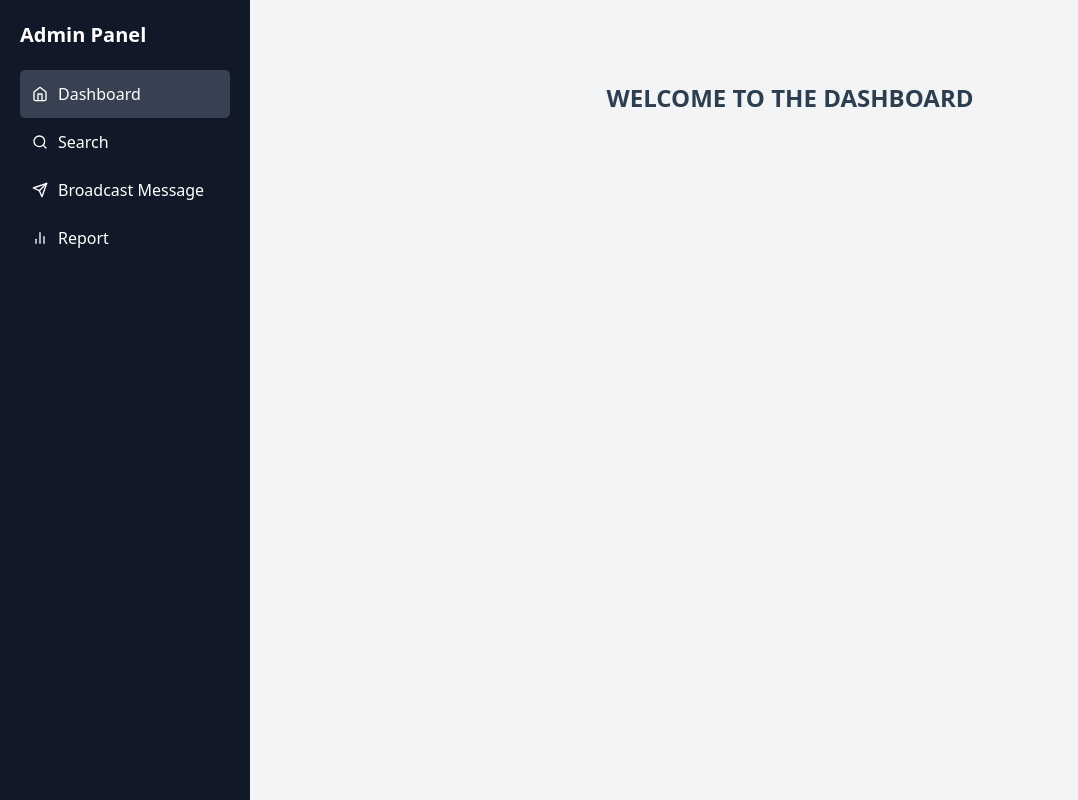
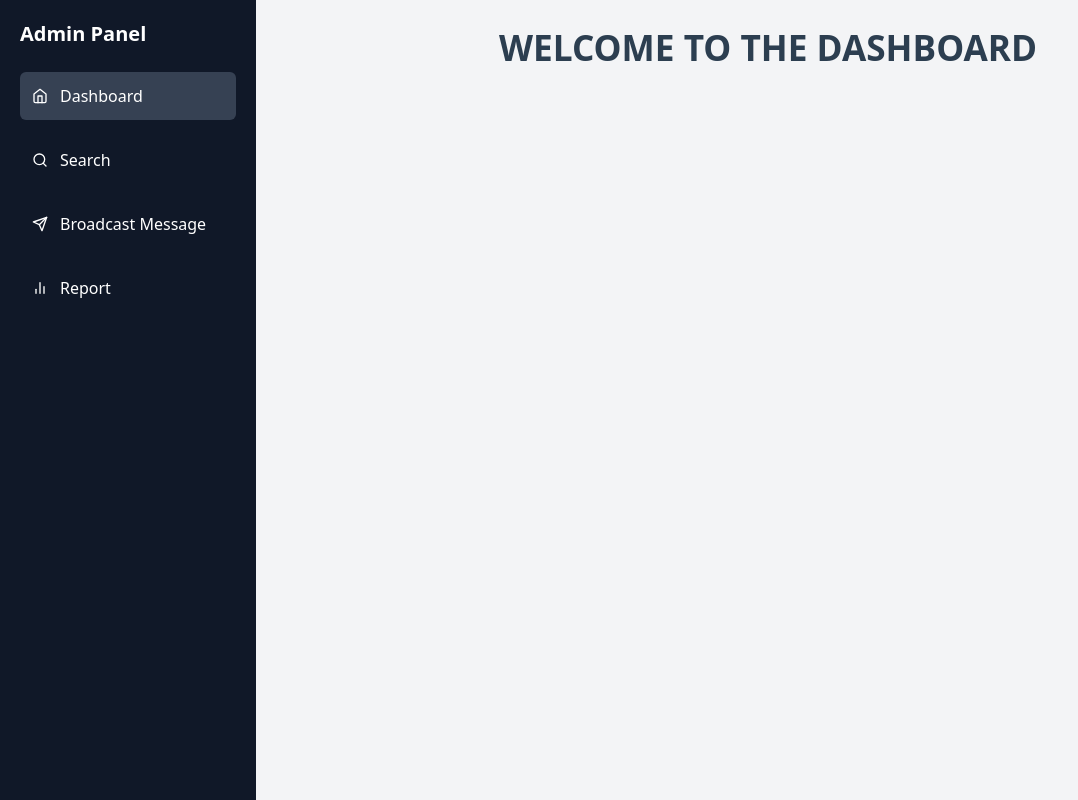
Before and after one commit to salistack/Meetzy, a React (Vite) app in the folder frontend/: page /admin/AdminDashboard in a window 1280 px wide. Shown: the whole page, without its empty margins (0-1078 px from the left). Built offline with nearby package versions, Linux system fonts and the light colour scheme.

Commit message:
login and sign up admin navigat and home navigation

```diff
--- a/frontend/src/Components/Header.css
+++ /dev/null
@@ -1,73 +0,0 @@
-/* Header.css */
-@import url('https://fonts.googleapis.com/css2?family=Poppins:wght@500&display=swap');
-
-.header {
-  display: flex;
-  justify-content: space-between;
-  align-items: center;
-  padding: 20px;
-  background-color: #333;
-  color: white;
-  font-family: 'Poppins', sans-serif;
-
-}
-
-.logo {
-  font-size: 1.5rem;
-  font-weight: bold;
-}
-
-.nav-menu {
-  display: flex;
-  gap: 20px;
-}
-
-.nav-menu a {
-  color: white;
-  text-decoration: none;
-  font-size: 1rem;
-  padding: 5px;
-  transition: color 0.3s ease;
-}
-
-.nav-menu a:hover {
-  color: #00bcd4; /* Highlight color */
-}
-
-.auth-buttons {
-  display: flex;
-  gap: 10px;
-}
-
-.signup, .login {
-  padding: 10px 20px;
-  font-size: 1rem;
-  border: none;
-  border-radius: 5px;
-  cursor: pointer;
-  background: rgba(255, 255, 255, 0.1);
-
-  color: white;
-  font-family: 'Poppins', sans-serif;
-  box-shadow: 0 4px 6px rgba(0, 0, 0, 0.1);
-  border: 2px solid rgba(255, 255, 255, 0.2);
-  transition: transform 0.3s ease, background-color 0.3s ease;
-}
-
-.signup {
-  background-color: #4caf50;
-}
-
-.login {
-  background-color: #00bcd4;
-}
-
-.signup:hover {
-  background-color: #45a049; /* Hover effect */
-  transform: scale(1.1); /* Zoom in on hover */
-}
-
-.login:hover {
-  background-color: #0097a7; /* Hover effect */
-  transform: scale(1.1); /* Zoom in on hover */
-}
--- a/frontend/src/components/admin/AdminDashboard.jsx
+++ b/frontend/src/components/admin/AdminDashboard.jsx
@@ -1,108 +1,59 @@
 import { useState } from "react";
 import { FiHome, FiSearch, FiSend, FiBarChart2, FiMenu, FiX } from "react-icons/fi";
-import Broadcast from "./Broadcast"; // Import the Broadcast component
+import Broadcast from "./Broadcast";
 
 const AdminDashboard = () => {
   const [active, setActive] = useState("Dashboard");
   const [isSidebarOpen, setSidebarOpen] = useState(true);
 
-  const styles = {
-    container: {
-      display: "flex",
-      height: "100vh",
-      backgroundColor: "#f3f4f6",
-    },
-    sidebar: {
-      width: "250px",
-      height: "100vh",
-      backgroundColor: "#111827",
-      color: "#fff",
-      padding: "20px",
-      position: "fixed",
-      transition: "transform 0.3s ease-in-out",
-      transform: isSidebarOpen ? "translateX(0)" : "translateX(-250px)",
-    },
-    sidebarItem: {
-      display: "flex",
-      alignItems: "center",
-      padding: "12px",
-      borderRadius: "5px",
-      cursor: "pointer",
-      transition: "0.3s",
-    },
-    active: {
-      backgroundColor: "#374151",
-    },
-    content: {
-      marginLeft: isSidebarOpen ? "300px" : "0", // Adjust margin based on sidebar state
-      padding: "20px",
-      transition: "margin-left 0.3s",
-      flex: 1,
-    },
-    mobileHeader: {
-      backgroundColor: "#fff",
-      padding: "15px",
-      boxShadow: "0px 2px 5px rgba(0,0,0,0.1)",
-      display: "flex",
-      justifyContent: "space-between",
-      alignItems: "center",
-      position: "fixed",
-      width: "100%",
-      top: 0,
-      zIndex: 1000,
-    },
-  };
-
   return (
-    <div style={styles.container}>
+    <div className="flex h-screen bg-gray-100">
       {/* Sidebar */}
-      <div style={styles.sidebar}>
-        <div style={{ display: "flex", justifyContent: "space-between", alignItems: "center", marginBottom: "20px" }}>
-          <h1 style={{ fontSize: "20px", fontWeight: "bold" }}>Admin Panel</h1>
-          <button onClick={() => setSidebarOpen(false)} style={{ display: "none" }}>
+      <div
+        className={`fixed h-full bg-gray-900 text-white w-64 p-5 transition-transform transform ${isSidebarOpen ? "translate-x-0" : "-translate-x-64"}`}
+      >
+        <div className="flex justify-between items-center mb-6">
+          <h1 className="text-xl font-bold">Admin Panel</h1>
+          <button onClick={() => setSidebarOpen(false)} className="lg:hidden">
             <FiX size={24} />
           </button>
         </div>
 
-        <ul style={{ listStyle: "none", padding: 0 }}>
-          {[
-            { name: "Dashboard", icon: <FiHome />, section: "Dashboard" },
+        <ul className="space-y-4">
+          {[{ name: "Dashboard", icon: <FiHome />, section: "Dashboard" },
             { name: "Search", icon: <FiSearch />, section: "Search" },
             { name: "Broadcast Message", icon: <FiSend />, section: "Broadcast Message" },
-            { name: "Report", icon: <FiBarChart2 />, section: "Report" },
+            { name: "Report", icon: <FiBarChart2 />, section: "Report" }
           ].map((item, index) => (
             <li
               key={index}
-              style={{
-                ...styles.sidebarItem,
-                ...(active === item.section ? styles.active : {}),
-              }}
+              className={`flex items-center p-3 rounded-md cursor-pointer transition ${active === item.section ? "bg-gray-700" : "hover:bg-gray-800"}`}
               onClick={() => setActive(item.section)}
             >
               {item.icon}
-              <span style={{ marginLeft: "10px" }}>{item.name}</span>
+              <span className="ml-3">{item.name}</span>
             </li>
           ))}
         </ul>
       </div>
 
       {/* Main Content */}
-      <div style={styles.content}>
+      <div className={`flex-1 transition-all ${isSidebarOpen ? "ml-64" : "ml-0"}`}>
         {/* Mobile Header */}
-        <div style={{ ...styles.mobileHeader, display: "none" }}>
+        <div className="bg-white p-4 shadow-md flex justify-between items-center lg:hidden fixed w-full top-0 z-50">
           <button onClick={() => setSidebarOpen(true)}>
             <FiMenu size={24} />
           </button>
-          <h2 style={{ fontSize: "18px", fontWeight: "bold" }}>{active}</h2>
+          <h2 className="text-lg font-bold">{active}</h2>
           <div></div>
         </div>
 
         {/* Page Content */}
-        <div style={{ paddingTop: "60px" }}>
-          {active === "Dashboard" && <h2 style={{ fontSize: "24px", fontWeight: "bold" }}>Welcome to the Dashboard</h2>}
-          {active === "Search" && <h2 style={{ fontSize: "24px", fontWeight: "bold" }}>Search Section</h2>}
-          {active === "Broadcast Message" && <Broadcast />} {/* Render Broadcast component */}
-          {active === "Report" && <h2 style={{ fontSize: "24px", fontWeight: "bold" }}>Reports & Analytics</h2>}
+        <div className="p-6 pt-20 lg:pt-6">
+          {active === "Dashboard" && <h2 className="text-2xl font-bold">Welcome to the Dashboard</h2>}
+          {active === "Search" && <h2 className="text-2xl font-bold">Search Section</h2>}
+          {active === "Broadcast Message" && <Broadcast />}
+          {active === "Report" && <h2 className="text-2xl font-bold">Reports & Analytics</h2>}
         </div>
       </div>
     </div>
--- a/frontend/src/components/admin/Broadcast.jsx
+++ b/frontend/src/components/admin/Broadcast.jsx
@@ -21,8 +21,23 @@ const Broadcast = () => {
     }
   };
 
+  const validateMessage = (message) => {
+    const wordCount = message.trim().split(/\s+/).length;
+    if (wordCount < 25) {
+      alert("Message must contain at least 25 words.");
+      return false;
+    }
+    if (wordCount > 150) {
+      alert("Message cannot exceed 150 words.");
+      return false;
+    }
+    return true;
+  };
+
+  //validation part
   const handleCreate = async () => {
     if (!newMessage.trim()) return alert("Message cannot be empty!");
+    if (!validateMessage(newMessage)) return;
     try {
       const response = await axios.post(`${API_BASE_URL}/broadcasts`, { message: newMessage });
       setMessages([response.data, ...messages]);
@@ -32,8 +47,12 @@ const Broadcast = () => {
     }
   };
 
+
+  //validation part
+
   const handleUpdate = async (id) => {
     if (!editMessage.text.trim()) return alert("Message cannot be empty!");
+    if (!validateMessage(editMessage.text)) return;
     try {
       const response = await axios.put(`${API_BASE_URL}/broadcasts/${id}`, { message: editMessage.text });
       setMessages(messages.map((msg) => (msg._id === id ? response.data.broadcast : msg)));
--- a/frontend/src/main.jsx
+++ b/frontend/src/main.jsx
@@ -35,6 +35,11 @@ createRoot(document.getElementById("root")).render(
         <Route path="/signup" element={<SignupPage />} />
         <Route path="/LoginPage" element={<LoginPage />} />
         <Route path="/AdminDashboard" element={<AdminDashboard />} />
+        <Route path="/login" element={<LoginPage />} />
+        <Route path="/signup" element={<SignupPage />} />
+
+
+
 
 
       </Routes>
--- a/frontend/src/pages/LoginPage.jsx
+++ b/frontend/src/pages/LoginPage.jsx
@@ -27,7 +27,7 @@ const LoginPage = () => {
       if (email === "meetzyadmin@gmail.com" && password === "meetzyadmin@gmail.com") {
         navigate("/AdminDashboard"); // Redirect to admin dashboard
       } else {
-        navigate("/user-dashboard"); // Redirect normal users
+        navigate("/"); // Redirect normal users
       }
 
     } catch (err) {
@@ -67,6 +67,18 @@ const LoginPage = () => {
           >
             Login
           </button>
+
+          <p className="text-center text-sm text-gray-600 mt-2">
+          Don't have an account?{" "}
+          <button
+            type="button"
+            onClick={() => navigate("/signup")} // Navigate to signup page
+            className="text-blue-500 hover:underline"
+          >
+            Signup
+          </button>
+        </p>
+
         </form>
       </div>
     </div>
--- a/frontend/src/pages/SignupPage.jsx
+++ b/frontend/src/pages/SignupPage.jsx
@@ -1,11 +1,13 @@
 import React, { useState } from "react";
 import axios from "axios";
+import { useNavigate } from "react-router-dom"; // Added for navigation
 
 const SignupPage = () => {
   const [name, setName] = useState("");
   const [email, setEmail] = useState("");
   const [password, setPassword] = useState("");
   const [error, setError] = useState("");
+  const navigate = useNavigate(); // Initialize navigation
 
   const handleSignup = async (e) => {
     e.preventDefault();
@@ -21,6 +23,7 @@ const SignupPage = () => {
         password,
       });
       console.log("Signup successful:", response.data);
+      navigate("/"); // Navigate to home page after successful signup
     } catch (err) {
       setError(err.response?.data?.message || "Signup failed");
     }
@@ -62,6 +65,17 @@ const SignupPage = () => {
         >
           Signup
         </button>
+        <p className="text-center text-sm text-gray-600 mt-4">
+          Do you have an account?{" "}
+          <button
+            type="button"
+            onClick={() => navigate("/login")} // Navigate to login page
+            className="text-blue-500 hover:underline"
+          >
+            Login
+          </button>
+        </p>
+
       </form>
     </div>
   );
```
